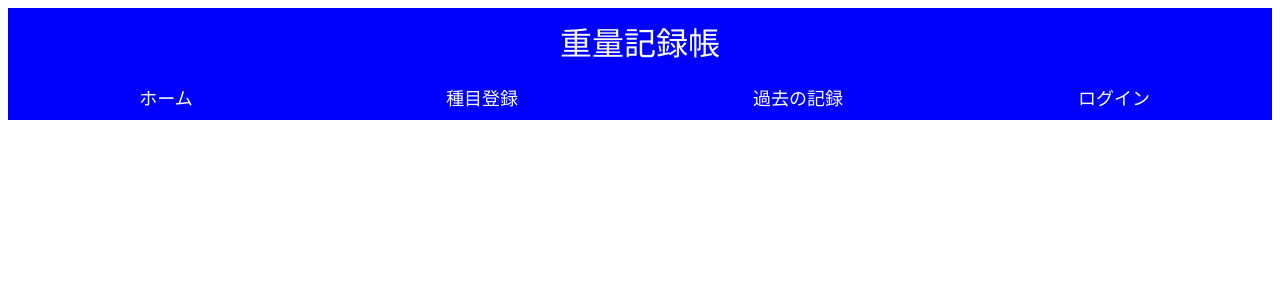
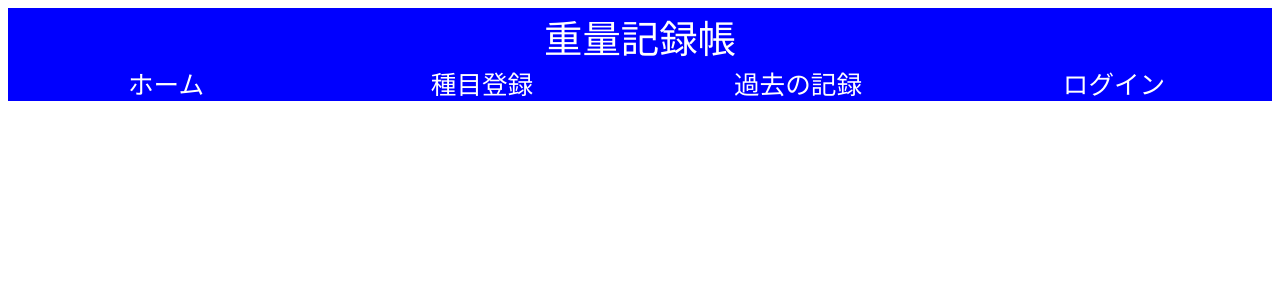
Before and after one commit to mimurayusuke/dep_test, a Django app: page /home in a window 1280 px wide. Shown: the top 300 px of the page. Run offline with Django 3.2, Linux system fonts and the light colour scheme.

Commit message:
mod text-size

```diff
--- a/weight/static/css/home.css
+++ b/weight/static/css/home.css
@@ -5,10 +5,9 @@
 
 .item {
     color: white;
-    font-size: large;
+    font-size: 2vw;
     text-align: center;
     background: blue;
-    padding: 10px;
     /*
     border-radius: 8px;
     border: 3px solid white;
@@ -16,7 +15,7 @@
 }
 
 .title {
-    font-size: xx-large;
+    font-size: 3vw;
     text-align: center;
     grid-column: 1 / 5;
 }
```
